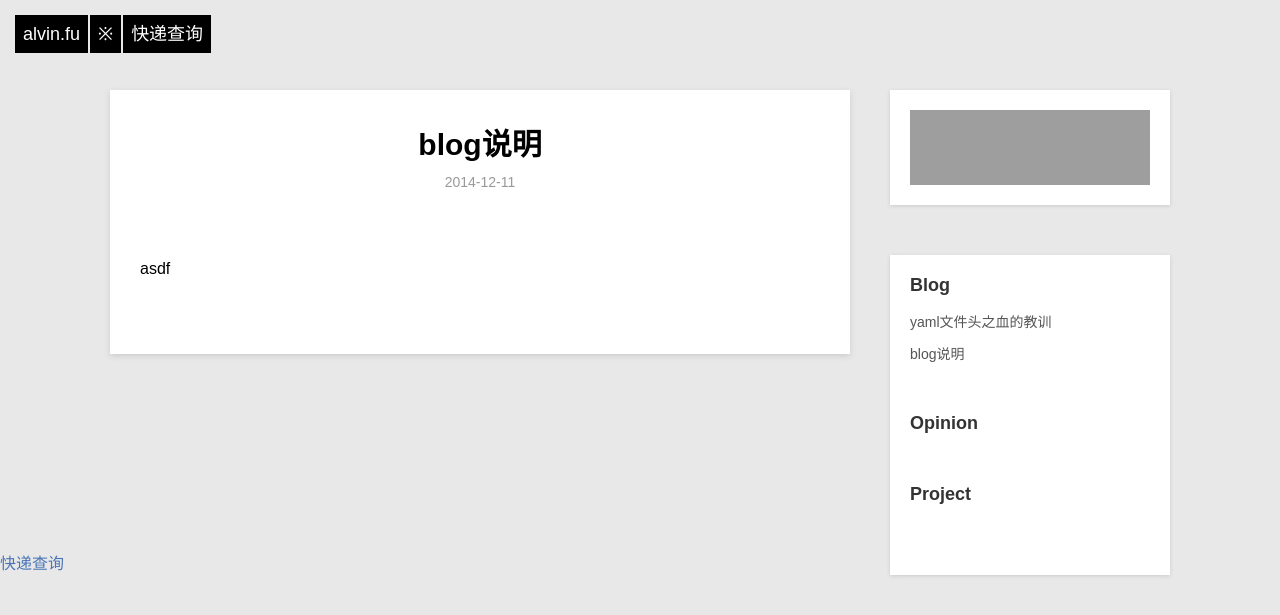
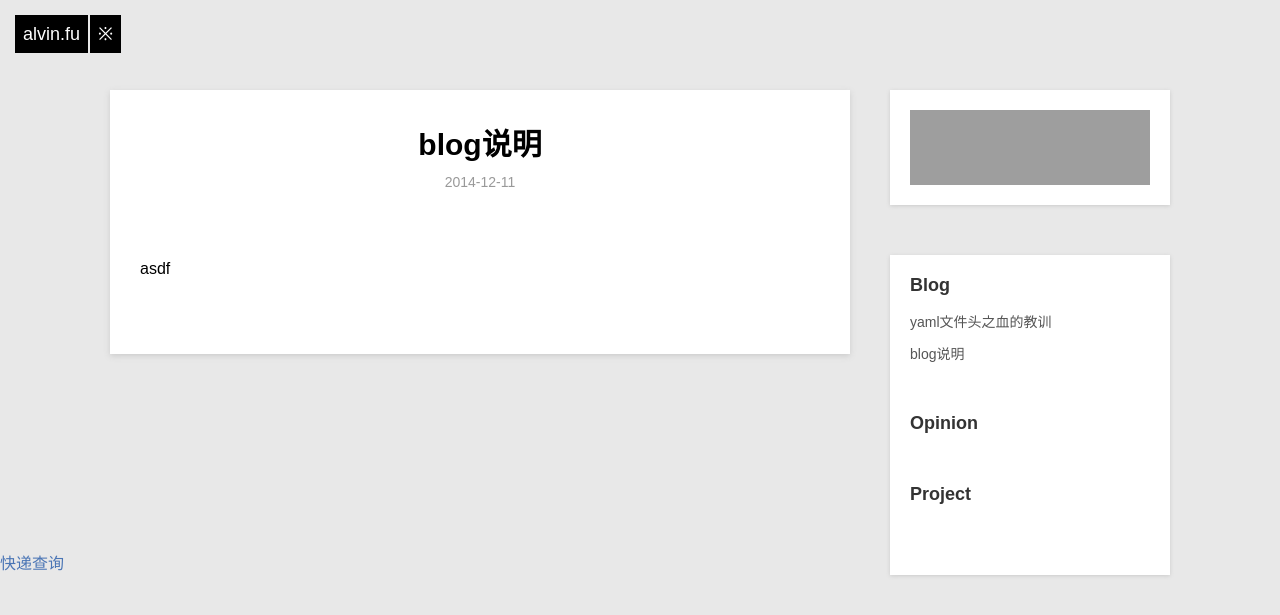
Before and after one commit to fupengfei/alvin.fu, a Jekyll site: the page built from _posts/blog/2014-12-11-read.md, in a window 1280 px wide. Shown: the top 615 px of the page. Built offline with Jekyll 4.4.1, drawn with Linux system fonts in a browser that asks for light colours; nearby versions of some CDN libraries; Markdown is read by kramdown in place of the engine named in the settings; grey boxes are pictures that could not be loaded.

Commit message:
Update default.html

```diff
--- a/_layouts/default.html
+++ b/_layouts/default.html
@@ -15,9 +15,8 @@
 
     <div class="home-menu">
         <div class="home-icon-con">
-            <a class="home-menu-icon" href="/">alvin.fu</a>
+            <a class="home-menu-icon" href="/alvin.fu">alvin.fu</a>
             <a class="home-follow" href="#" title="Contact Me">※</a>
-            <a href="http://m.kuaidi100.com" class="home-follow"  target="_blank">快递查询</a>
         </div>
         <div class="home-contact">
             <a href="http://weibo.com/alvin404/" target="_blank" style="margin-left:-5px;"><img src="http://www.weibo.com/favicon.ico" alt="" width="25"/></a>
```
